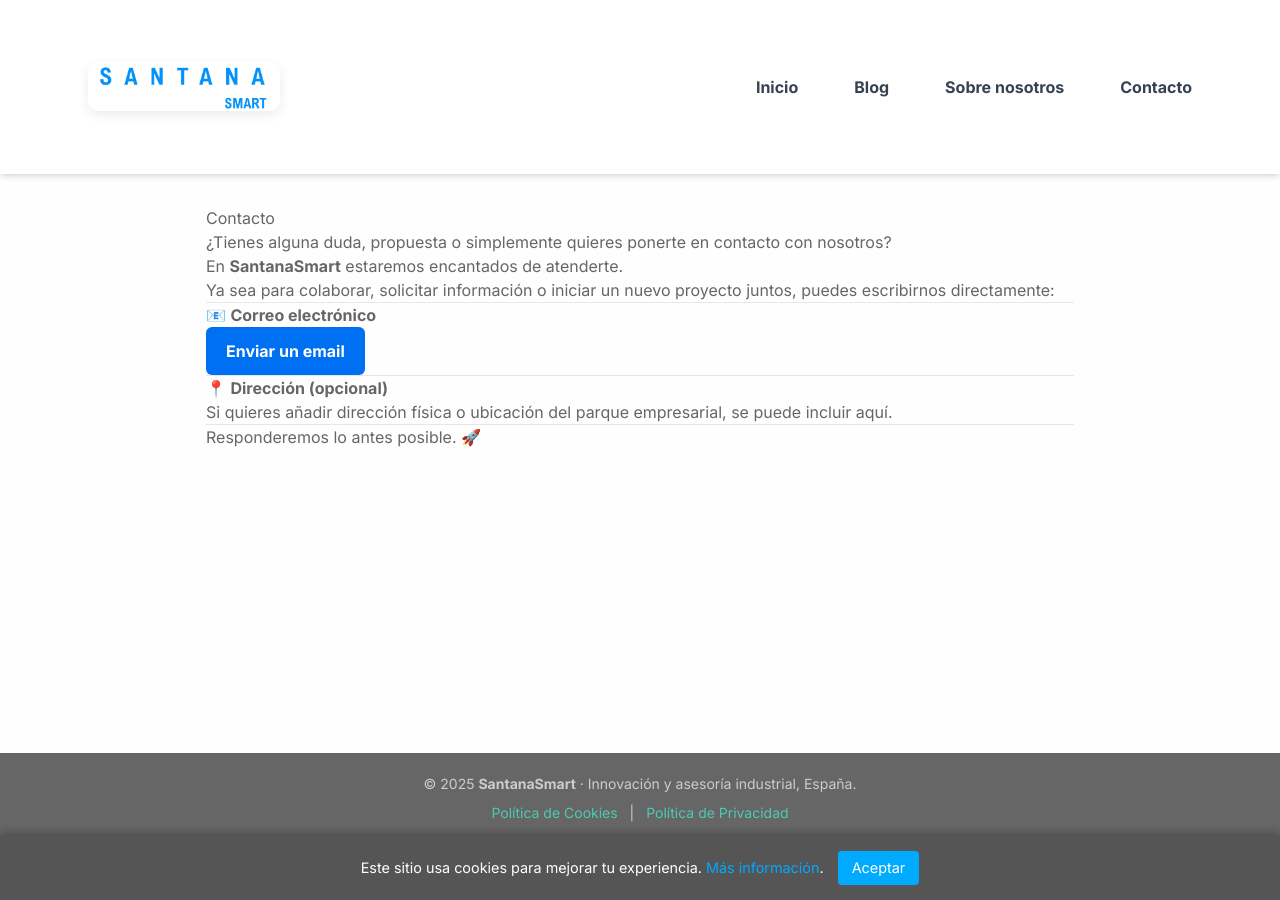
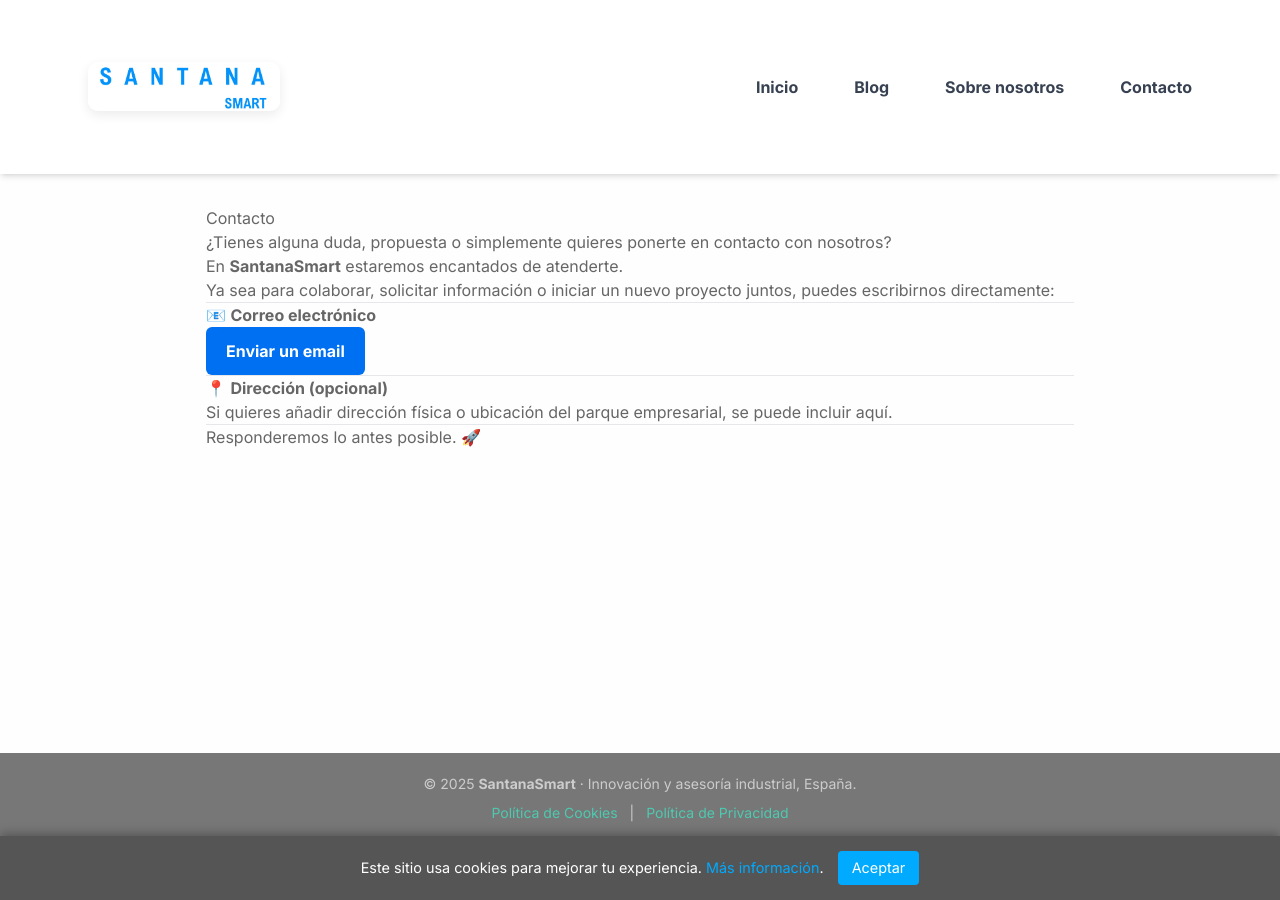
Before and after one commit to santanasmart/santanasmart.github.io, a Jekyll site: the page built from contact.md, in a window 1280 px wide. Built offline with Jekyll 4.4.1, drawn with Linux system fonts in a browser that asks for light colours; nearby versions of some CDN libraries; comment, search, counter and statistics services are not loaded.

Commit message:
Update footer.html

```diff
--- a/_includes/footer.html
+++ b/_includes/footer.html
@@ -1,4 +1,4 @@
-<footer style="background:#666; color:#ccc; text-align:center; padding:20px 10px; font-size:14px;">
+<footer style="background:#777; color:#ccc; text-align:center; padding:20px 10px; font-size:14px;">
   <p>
     © {{ site.time | date: "%Y" }} <strong>{{ site.title }}</strong> ·
     Innovación y asesoría industrial, España.
```
